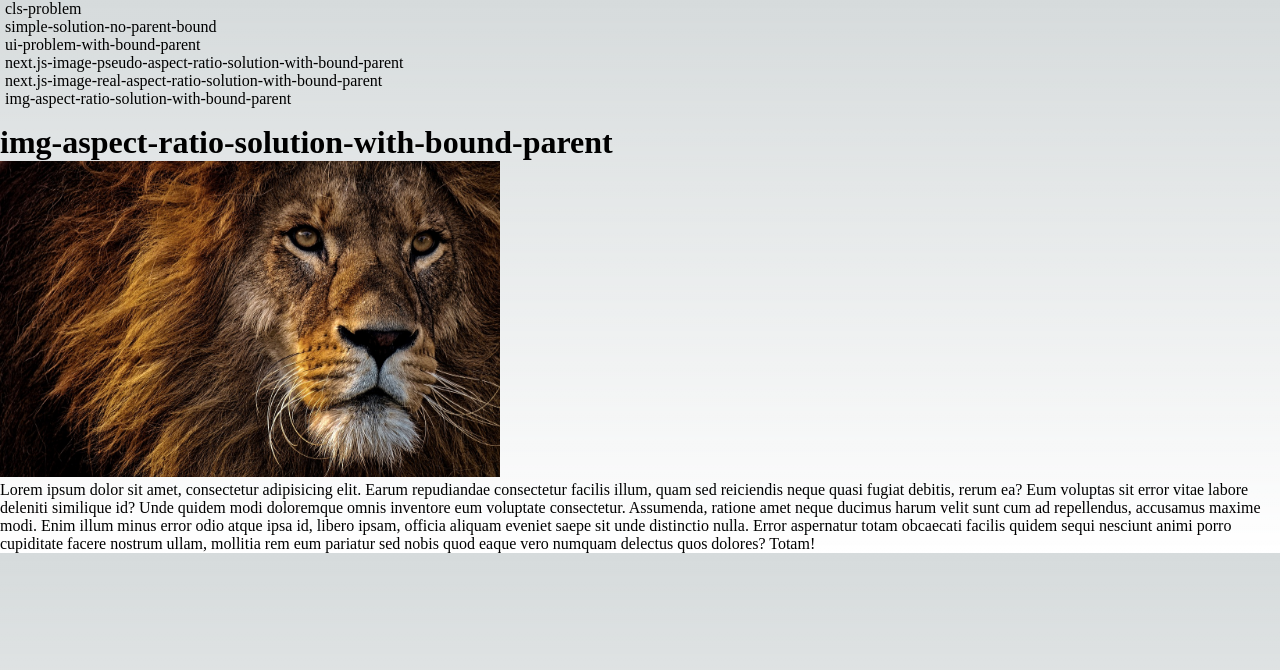
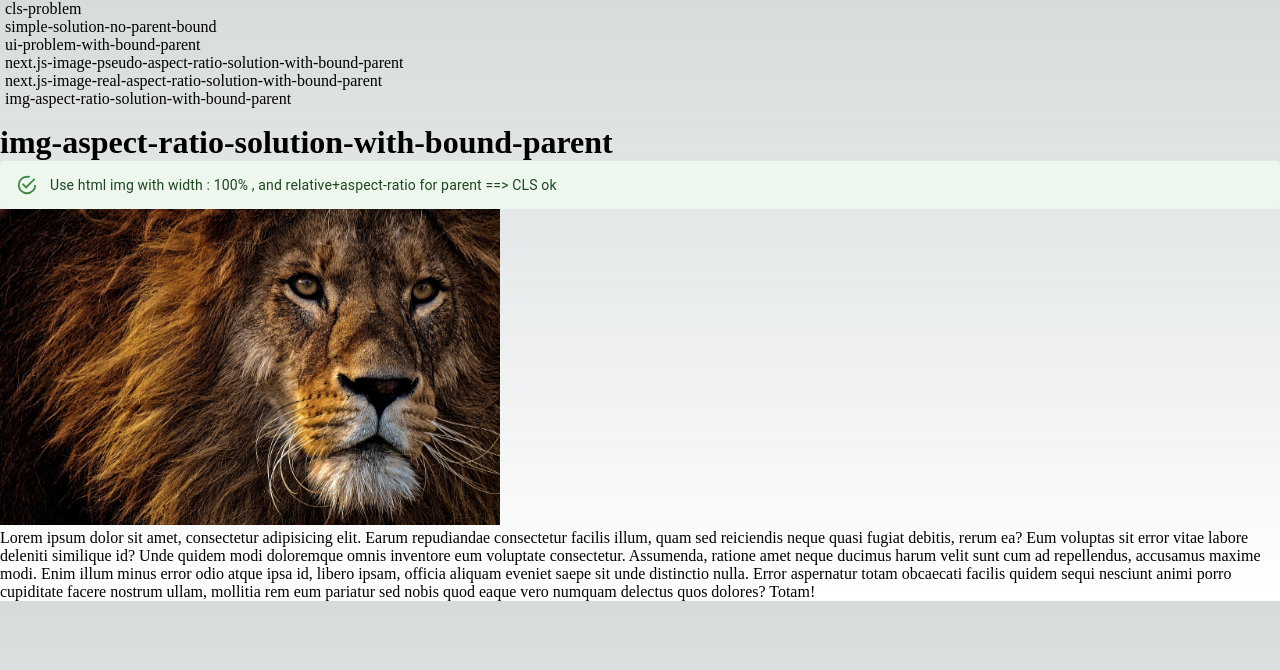
Before and after one commit to NathanKr/core-web-vitals-cls-playground, a Next.js app: page /img-aspect-ratio-solution-with-bound-parent in a window 1280 px wide. Shown: the top 670 px of the page. Built offline with nearby package versions, Linux system fonts and the light colour scheme.

Commit message:
add alert

```diff
--- a/src/pages/img-aspect-ratio-solution-with-bound-parent.tsx
+++ b/src/pages/img-aspect-ratio-solution-with-bound-parent.tsx
@@ -13,10 +13,10 @@ const KeepAspectRatioSolutionWithBoundParent = () => {
     <>
       <h1>{ETab.keepRealAspectRatioHtmlImg}</h1>
       <h2>
-        {/* <Alert severity="success">
-          Use next.js Image with fill , and relative+aspect-ration for parent ==
+        <Alert severity="success">
+          Use html img with width : 100% , and relative+aspect-ratio for parent ==
           {">"} CLS ok
-        </Alert> */}
+        </Alert>
       </h2>
       <div
         style={{
--- a/src/pages/next.js-image-real-aspect-ratio-solution-with-bound-parent.tsx
+++ b/src/pages/next.js-image-real-aspect-ratio-solution-with-bound-parent.tsx
@@ -15,7 +15,7 @@ const KeepAspectRatioSolutionWithBoundParent = () => {
       <h1>{ETab.keepAspectRatioNextImage}</h1>
       <h2>
         <Alert severity="success">
-          Use next.js Image with fill , and relative+aspect-ration for parent ==
+          Use next.js Image with fill , and relative+aspect-ratio for parent ==
           {">"} CLS ok
         </Alert>
       </h2>
```
